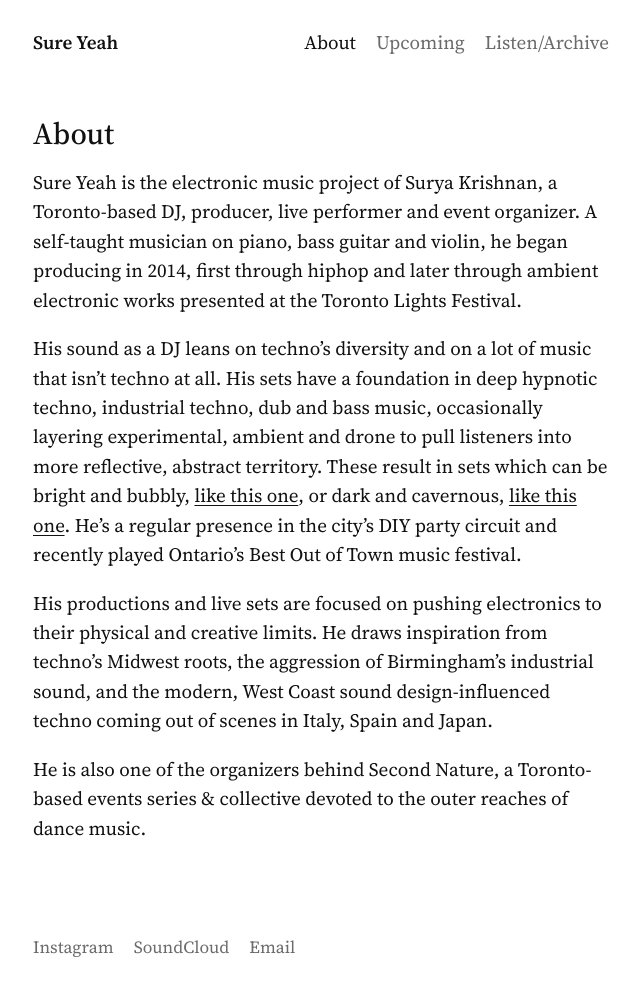
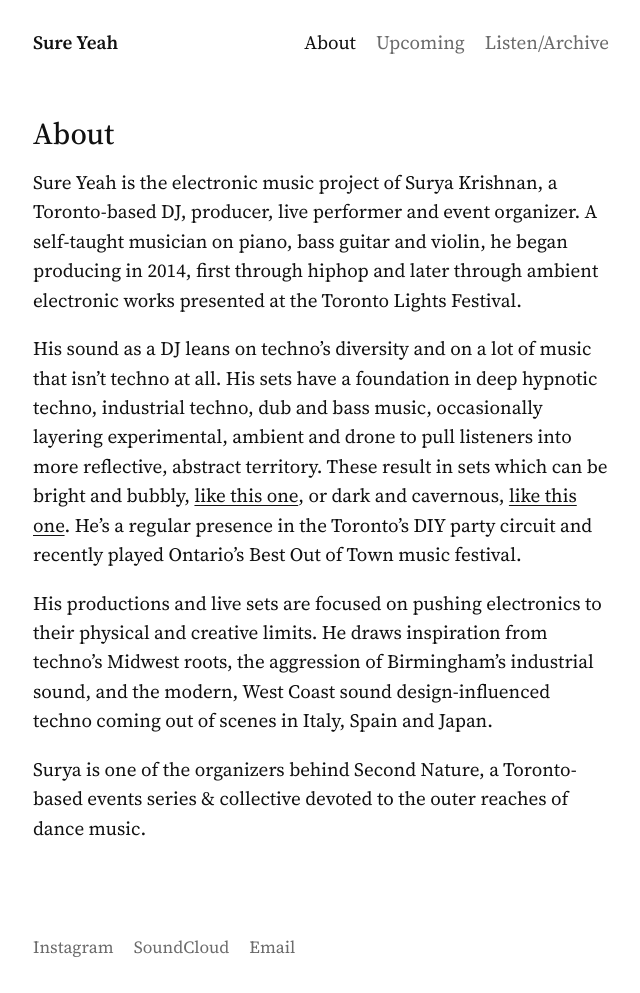
Before and after one commit to surya-krishnan/surya-krishnan.github.io, a Jekyll site: the page built from about.md, in a window 1280 px wide. Shown: the whole page, without its empty margins (319-959 px from the left). Built offline with Jekyll 4.4.1, drawn with Linux system fonts in a browser that asks for light colours.

Commit message:
fix: about section reword

```diff
--- a/about.md
+++ b/about.md
@@ -6,8 +6,8 @@ permalink: /about/
 
 Sure Yeah is the electronic music project of Surya Krishnan, a Toronto-based DJ, producer, live performer and event organizer. A self-taught musician on piano, bass guitar and violin, he began producing in 2014, first through hiphop and later through ambient electronic works presented at the Toronto Lights Festival.
 
-His sound as a DJ leans on techno’s diversity and on a lot of music that isn’t techno at all. His sets have a foundation in deep hypnotic techno, industrial techno, dub and bass music, occasionally layering experimental, ambient and drone to pull listeners into more reflective, abstract territory. These result in sets which can be bright and bubbly, [like this one](https://soundcloud.com/non-verbal-communication/pondcast-005), or dark and cavernous, [like this one](https://soundcloud.com/another-setting-radio/071226-sure-yeah-b2b-utopos). He’s a regular presence in the city’s DIY party circuit and recently played Ontario's Best Out of Town music festival.
+His sound as a DJ leans on techno’s diversity and on a lot of music that isn’t techno at all. His sets have a foundation in deep hypnotic techno, industrial techno, dub and bass music, occasionally layering experimental, ambient and drone to pull listeners into more reflective, abstract territory. These result in sets which can be bright and bubbly, [like this one](https://soundcloud.com/non-verbal-communication/pondcast-005), or dark and cavernous, [like this one](https://soundcloud.com/another-setting-radio/071226-sure-yeah-b2b-utopos). He’s a regular presence in the Toronto's DIY party circuit and recently played Ontario's Best Out of Town music festival.
 
 His productions and live sets are focused on pushing electronics to their physical and creative limits. He draws inspiration from techno’s Midwest roots, the aggression of Birmingham’s industrial sound, and the modern, West Coast sound design-influenced techno coming out of scenes in Italy, Spain and Japan.
 
-He is also one of the organizers behind Second Nature, a Toronto-based events series & collective devoted to the outer reaches of dance music.
+Surya is one of the organizers behind Second Nature, a Toronto-based events series & collective devoted to the outer reaches of dance music.
```
